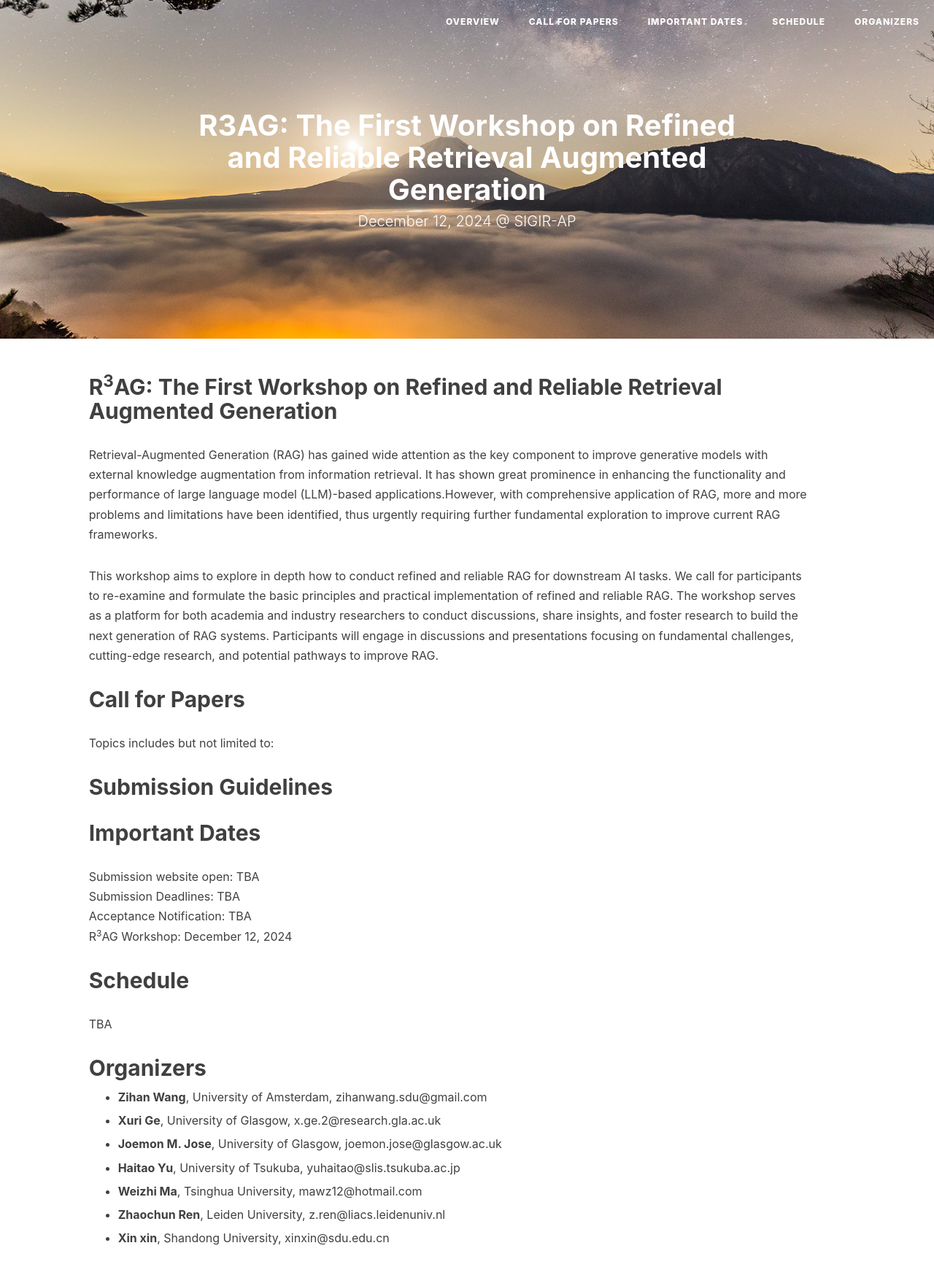
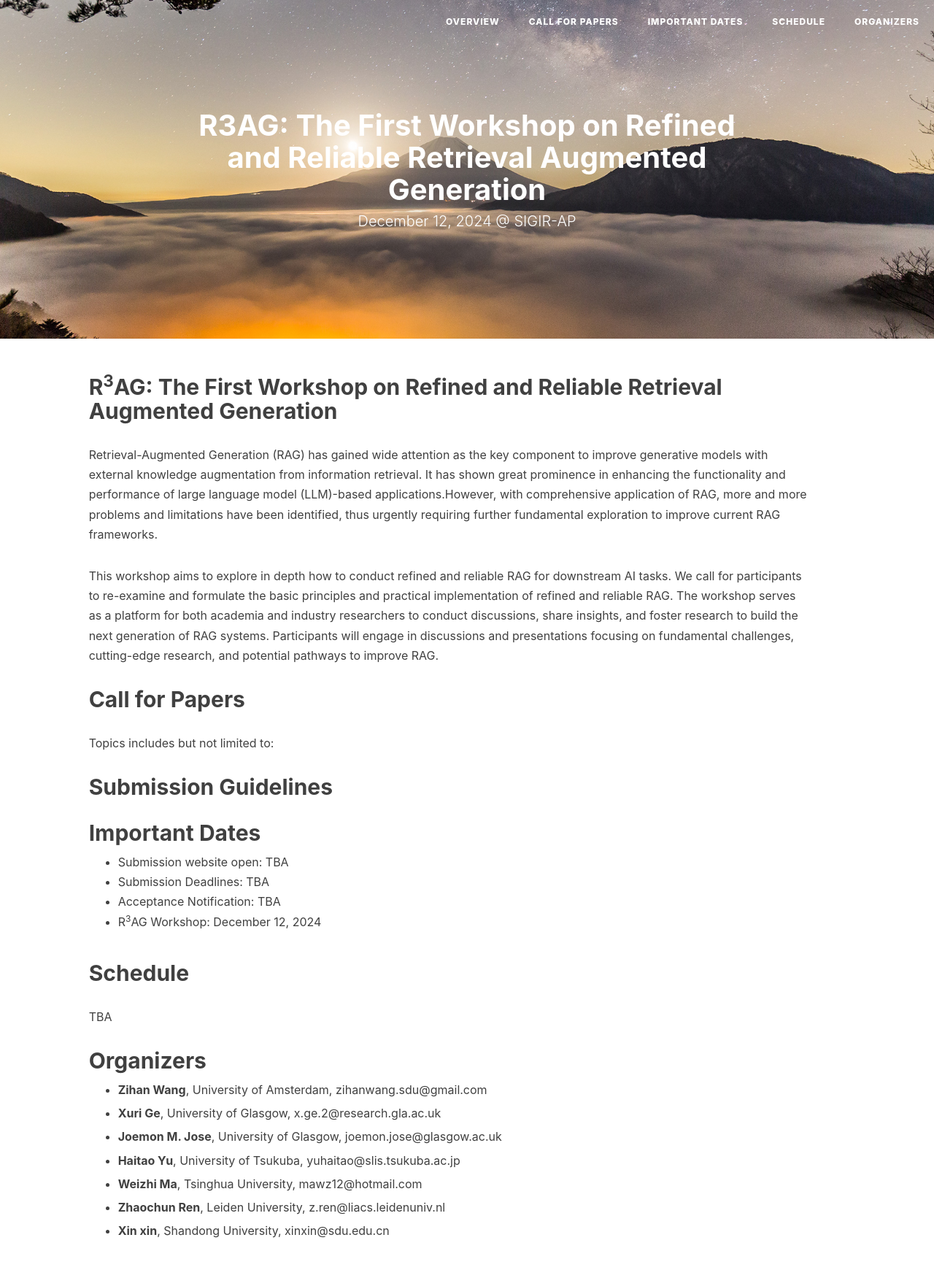
Before and after one commit to R3AG-SIGIR-AP/R3AG-SIGIR-AP.github.io, a Jekyll site: the page built from index.md, in a window 1280 px wide. Shown: the whole page at 73% size. Built offline with Jekyll 4.4.1, drawn with Linux system fonts in a browser that asks for light colours; nearby versions of some CDN libraries; our own code applies the rules of GitHub Pages for plain Markdown files.

Commit message:
basic clean up

```diff
--- a/index.md
+++ b/index.md
@@ -16,26 +16,25 @@ Topics includes but not limited to:
 
 
 ## <a name='Important Dates' style="color: inherit; text-decoration: none; text-align: center;"> Important Dates </a>
-Submission website open: TBA<br/>
-Submission Deadlines: TBA<br/>
-Acceptance Notification: TBA<br/>
-R<sup>3</sup>AG Workshop: December 12, 2024
+- Submission website open: TBA<br/>
+- Submission Deadlines: TBA<br/>
+- Acceptance Notification: TBA<br/>
+- R<sup>3</sup>AG Workshop: December 12, 2024
 
 ## <a name='Schedule' style="color: inherit; text-decoration: none; text-align: center;"> Schedule </a>
 TBA
 
 ## <a name='Organizers' style="color: inherit; text-decoration: none;"> Organizers </a>
+- **Zihan Wang**, University of Amsterdam, zihanwang.sdu@gmail.com
 
-* **Zihan Wang**, University of Amsterdam, zihanwang.sdu@gmail.com
+- **Xuri Ge**, University of Glasgow, x.ge.2@research.gla.ac.uk
 
-* **Xuri Ge**, University of Glasgow, x.ge.2@research.gla.ac.uk
+- **Joemon M. Jose**, University of Glasgow, joemon.jose@glasgow.ac.uk
 
-* **Joemon M. Jose**, University of Glasgow, joemon.jose@glasgow.ac.uk
+- **Haitao Yu**, University of Tsukuba, yuhaitao@slis.tsukuba.ac.jp
 
-* **Haitao Yu**, University of Tsukuba, yuhaitao@slis.tsukuba.ac.jp
+- **Weizhi Ma**, Tsinghua University, mawz12@hotmail.com
 
-* **Weizhi Ma**, Tsinghua University, mawz12@hotmail.com
+- **Zhaochun Ren**, Leiden University, z.ren@liacs.leidenuniv.nl
 
-* **Zhaochun Ren**, Leiden University, z.ren@liacs.leidenuniv.nl
-
-* **Xin xin**, Shandong University, xinxin@sdu.edu.cn
+- **Xin xin**, Shandong University, xinxin@sdu.edu.cn
```
